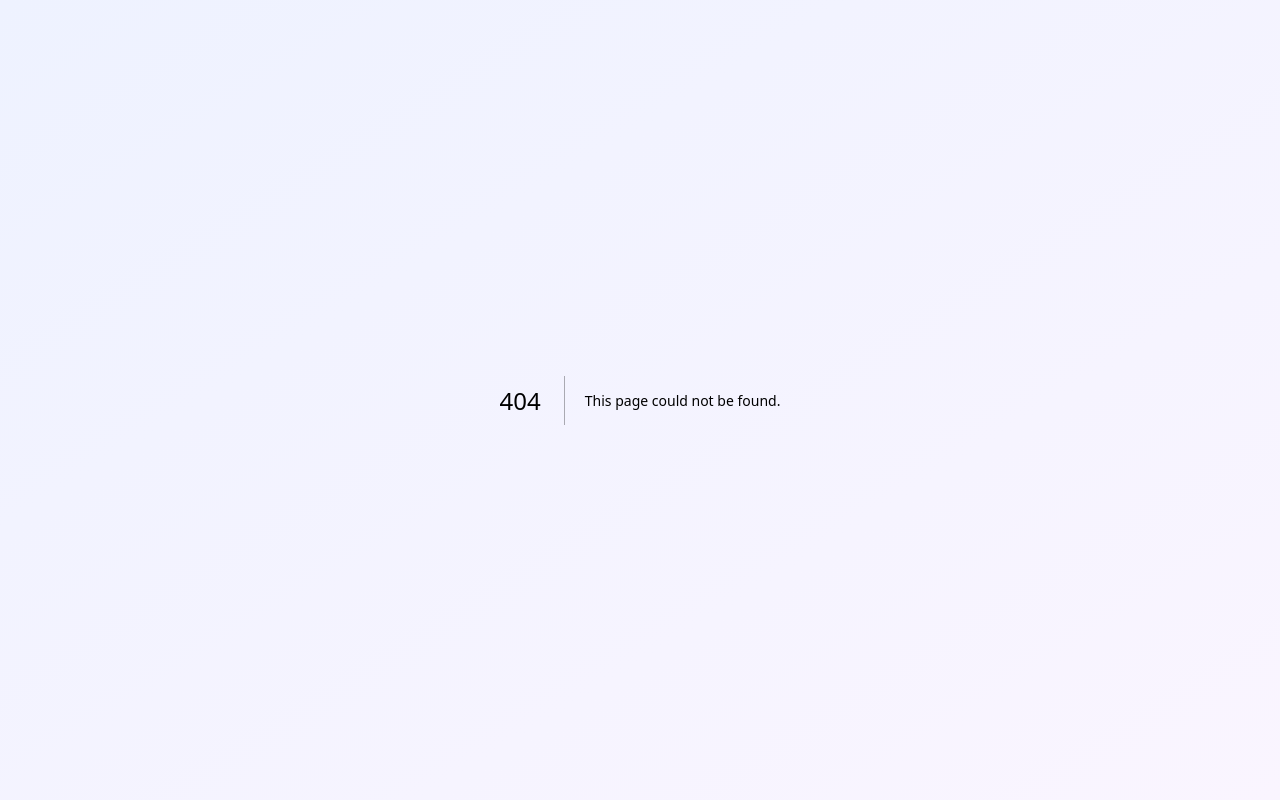
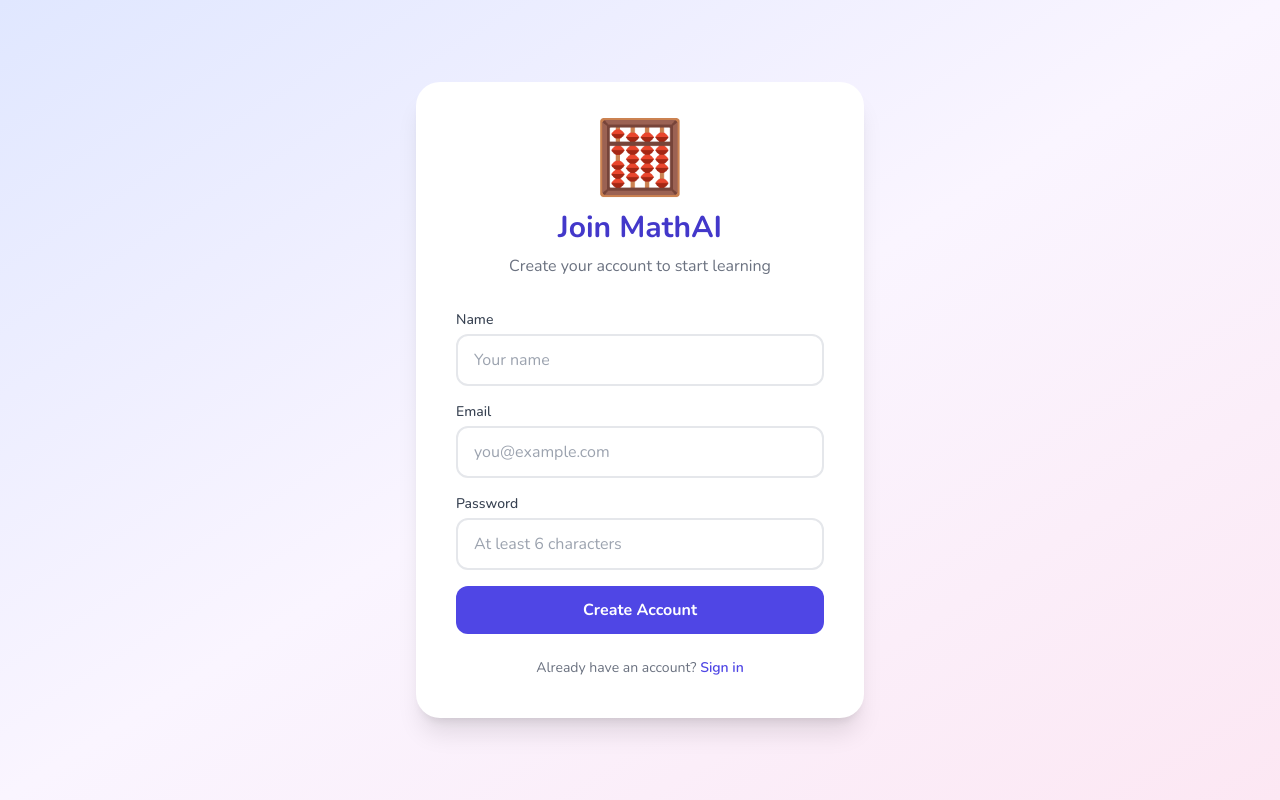
Before and after one commit to nishadsukumaran/mathai, a Next.js app in the folder apps/web/: page /auth/signup in a window 1280 px wide. Before the commit this address had no page. Built offline with nearby package versions, Linux system fonts and the light colour scheme.

Commit message:
feat: add email/password auth with signup, seed admin account

```diff
--- /dev/null
+++ b/apps/web/app/api/auth/signup/route.ts
@@ -0,0 +1,68 @@
+/**
+ * @module apps/web/app/api/auth/signup
+ *
+ * POST /api/auth/signup — create a new user with email + password.
+ */
+
+import { NextResponse } from "next/server";
+import { PrismaClient } from "@prisma/client";
+import bcrypt from "bcryptjs";
+
+const prisma = new PrismaClient();
+
+export async function POST(req: Request) {
+  try {
+    const body = await req.json();
+    const { email, password, name } = body;
+
+    if (!email || !password || !name) {
+      return NextResponse.json(
+        { error: "Name, email and password are required" },
+        { status: 400 }
+      );
+    }
+
+    if (password.length < 6) {
+      return NextResponse.json(
+        { error: "Password must be at least 6 characters" },
+        { status: 400 }
+      );
+    }
+
+    // Check if user already exists
+    const existing = await prisma.user.findUnique({ where: { email } });
+    if (existing) {
+      return NextResponse.json(
+        { error: "An account with this email already exists" },
+        { status: 409 }
+      );
+    }
+
+    const hashedPassword = await bcrypt.hash(password, 12);
+
+    const user = await prisma.user.create({
+      data: {
+        email,
+        name,
+        hashedPassword,
+        role: "student",
+      },
+    });
+
+    // Also create a StudentProfile for the new user
+    await prisma.studentProfile.create({
+      data: { userId: user.id },
+    });
+
+    return NextResponse.json(
+      { message: "Account created", userId: user.id },
+      { status: 201 }
+    );
+  } catch (err) {
+    console.error("Signup error:", err);
+    return NextResponse.json(
+      { error: "Internal server error" },
+      { status: 500 }
+    );
+  }
+}
--- a/apps/web/app/auth/signin/SignInContent.tsx
+++ b/apps/web/app/auth/signin/SignInContent.tsx
@@ -3,15 +3,14 @@
 /**
  * @module apps/web/app/auth/signin/SignInContent
  *
- * Client component that reads ?callbackUrl= and ?error= from the URL and
- * renders the sign-in UI. Must be wrapped in <Suspense> by its parent page
- * so that Next.js can statically pre-render the page shell without executing
- * useSearchParams() at build time.
+ * Sign-in form with email/password credentials + optional Google OAuth.
+ * Wrapped in <Suspense> by its parent page.
  */
 
 import { signIn, getProviders } from "next-auth/react";
 import { useEffect, useState } from "react";
 import { useSearchParams } from "next/navigation";
+import Link from "next/link";
 
 interface Provider {
   id: string;
@@ -24,92 +23,132 @@ interface Provider {
 const ERROR_MESSAGES: Record<string, string> = {
   OAuthSignin: "Couldn't start sign in. Please try again.",
   OAuthCallback: "Something went wrong during sign in. Please try again.",
-  OAuthCreateAccount: "Couldn't create your account. Please try again.",
-  EmailCreateAccount: "Couldn't create your account. Please try again.",
-  Callback: "Something went wrong. Please try again.",
   OAuthAccountNotLinked: "This email is already linked to another account.",
+  CredentialsSignin: "Invalid email or password. Please try again.",
   SessionRequired: "Please sign in to continue.",
   Default: "An error occurred. Please try again.",
 };
 
 export default function SignInContent() {
   const [providers, setProviders] = useState<Record<string, Provider> | null>(null);
+  const [email, setEmail] = useState("");
+  const [password, setPassword] = useState("");
   const [loading, setLoading] = useState(false);
 
   const searchParams = useSearchParams();
-  const callbackUrl = searchParams.get("callbackUrl") ?? "/dashboard";
+  const callbackUrl = searchParams.get("callbackUrl") || "/dashboard";
   const error = searchParams.get("error");
 
   useEffect(() => {
     getProviders().then(setProviders);
   }, []);
 
-  const handleSignIn = async (providerId: string) => {
+  const handleCredentials = async (e: React.FormEvent) => {
+    e.preventDefault();
     setLoading(true);
-    await signIn(providerId, { callbackUrl });
+    await signIn("credentials", { email, password, callbackUrl });
+    setLoading(false);
   };
+
+  // Filter out credentials provider — we render that as a form
+  const oauthProviders = providers
+    ? Object.values(providers).filter((p) => p.type !== "credentials")
+    : [];
 
   return (
     <main className="min-h-screen flex items-center justify-center bg-gradient-to-br from-indigo-100 via-purple-50 to-pink-100 p-4">
-      <div className="bg-white rounded-3xl shadow-xl p-10 w-full max-w-md text-center">
-        {/* Logo / mascot area */}
+      <div className="bg-white rounded-3xl shadow-xl p-10 w-full max-w-md">
+        <div className="text-center mb-8">
           <div className="text-7xl mb-4">🧮</div>
           <h1 className="text-3xl font-bold text-indigo-700 mb-2">MathAI</h1>
-        <p className="text-gray-500 mb-8">Sign in to start earning XP and levelling up!</p>
+          <p className="text-gray-500">Sign in to start earning XP!</p>
+        </div>
 
         {/* Error message */}
         {error && (
           <div className="mb-6 bg-red-50 border border-red-200 text-red-700 rounded-xl px-4 py-3 text-sm">
-            {ERROR_MESSAGES[error] ?? ERROR_MESSAGES["Default"]}
+            {ERROR_MESSAGES[error] || ERROR_MESSAGES["Default"]}
           </div>
         )}
 
-        {/* Provider buttons */}
+        {/* Email + Password form */}
+        <form onSubmit={handleCredentials} className="space-y-4">
+          <div>
+            <label htmlFor="email" className="block text-sm font-medium text-gray-700 mb-1">
+              Email
+            </label>
+            <input
+              id="email"
+              type="email"
+              value={email}
+              onChange={(e) => setEmail(e.target.value)}
+              required
+              className="w-full border-2 border-gray-200 rounded-xl px-4 py-3 focus:border-indigo-500 outline-none transition"
+              placeholder="you@example.com"
+            />
+          </div>
+
+          <div>
+            <label htmlFor="password" className="block text-sm font-medium text-gray-700 mb-1">
+              Password
+            </label>
+            <input
+              id="password"
+              type="password"
+              value={password}
+              onChange={(e) => setPassword(e.target.value)}
+              required
+              className="w-full border-2 border-gray-200 rounded-xl px-4 py-3 focus:border-indigo-500 outline-none transition"
+              placeholder="Your password"
+            />
+          </div>
+
+          <button
+            type="submit"
+            disabled={loading}
+            className="w-full bg-indigo-600 text-white py-3 rounded-xl font-bold hover:bg-indigo-700 disabled:opacity-60 transition"
+          >
+            {loading ? "Signing in..." : "Sign In"}
+          </button>
+        </form>
+
+        {/* OAuth providers (Google etc.) */}
+        {oauthProviders.length > 0 && (
+          <>
+            <div className="flex items-center gap-3 my-6">
+              <div className="flex-1 h-px bg-gray-200" />
+              <span className="text-sm text-gray-400">or</span>
+              <div className="flex-1 h-px bg-gray-200" />
+            </div>
+
             <div className="space-y-3">
-          {providers && Object.values(providers).length > 0 ? (
-            Object.values(providers).map((provider) => (
+              {oauthProviders.map((provider) => (
                 <button
                   key={provider.id}
-                onClick={() => handleSignIn(provider.id)}
+                  onClick={() => signIn(provider.id, { callbackUrl })}
                   disabled={loading}
-                className="w-full flex items-center justify-center gap-3 px-6 py-4 border-2 border-gray-200 rounded-2xl text-gray-700 font-semibold hover:bg-gray-50 hover:border-indigo-300 transition disabled:opacity-60 disabled:cursor-not-allowed"
+                  className="w-full flex items-center justify-center gap-3 px-6 py-3 border-2 border-gray-200 rounded-xl text-gray-700 font-semibold hover:bg-gray-50 hover:border-indigo-300 transition disabled:opacity-60"
                 >
                   {provider.id === "google" && (
                     <svg className="w-5 h-5" viewBox="0 0 24 24">
-                    <path
-                      fill="#4285F4"
-                      d="M22.56 12.25c0-.78-.07-1.53-.2-2.25H12v4.26h5.92c-.26 1.37-1.04 2.53-2.21 3.31v2.77h3.57c2.08-1.92 3.28-4.74 3.28-8.09z"
-                    />
-                    <path
-                      fill="#34A853"
-                      d="M12 23c2.97 0 5.46-.98 7.28-2.66l-3.57-2.77c-.98.66-2.23 1.06-3.71 1.06-2.86 0-5.29-1.93-6.16-4.53H2.18v2.84C3.99 20.53 7.7 23 12 23z"
-                    />
-                    <path
-                      fill="#FBBC05"
-                      d="M5.84 14.09c-.22-.66-.35-1.36-.35-2.09s.13-1.43.35-2.09V7.07H2.18C1.43 8.55 1 10.22 1 12s.43 3.45 1.18 4.93l2.85-2.22.81-.62z"
-                    />
-                    <path
-                      fill="#EA4335"
-                      d="M12 5.38c1.62 0 3.06.56 4.21 1.64l3.15-3.15C17.45 2.09 14.97 1 12 1 7.7 1 3.99 3.47 2.18 7.07l3.66 2.84c.87-2.6 3.3-4.53 6.16-4.53z"
-                    />
+                      <path fill="#4285F4" d="M22.56 12.25c0-.78-.07-1.53-.2-2.25H12v4.26h5.92c-.26 1.37-1.04 2.53-2.21 3.31v2.77h3.57c2.08-1.92 3.28-4.74 3.28-8.09z" />
+                      <path fill="#34A853" d="M12 23c2.97 0 5.46-.98 7.28-2.66l-3.57-2.77c-.98.66-2.23 1.06-3.71 1.06-2.86 0-5.29-1.93-6.16-4.53H2.18v2.84C3.99 20.53 7.7 23 12 23z" />
+                      <path fill="#FBBC05" d="M5.84 14.09c-.22-.66-.35-1.36-.35-2.09s.13-1.43.35-2.09V7.07H2.18C1.43 8.55 1 10.22 1 12s.43 3.45 1.18 4.93l2.85-2.22.81-.62z" />
+                      <path fill="#EA4335" d="M12 5.38c1.62 0 3.06.56 4.21 1.64l3.15-3.15C17.45 2.09 14.97 1 12 1 7.7 1 3.99 3.47 2.18 7.07l3.66 2.84c.87-2.6 3.3-4.53 6.16-4.53z" />
                     </svg>
                   )}
-                {loading ? "Signing in..." : `Continue with ${provider.name}`}
+                  Continue with {provider.name}
                 </button>
-            ))
-          ) : (
-            <div className="text-gray-400 text-sm py-4">
-              No sign-in providers configured yet.
-              <br />
-              <span className="text-indigo-500">
-                Add GOOGLE_CLIENT_ID and GOOGLE_CLIENT_SECRET to .env.local
-              </span>
+              ))}
             </div>
+          </>
         )}
-        </div>
 
-        <p className="mt-8 text-xs text-gray-400">
-          By signing in, you agree to our Terms of Service and Privacy Policy.
+        <p className="mt-6 text-center text-sm text-gray-500">
+          Don&apos;t have an account?{" "}
+          <Link href="/auth/signup" className="text-indigo-600 font-semibold hover:underline">
+            Sign up
+          </Link>
         </p>
       </div>
     </main>
--- /dev/null
+++ b/apps/web/app/auth/signup/page.tsx
@@ -0,0 +1,126 @@
+"use client";
+
+import { useState } from "react";
+import { signIn } from "next-auth/react";
+import Link from "next/link";
+
+export default function SignUpPage() {
+  const [name, setName] = useState("");
+  const [email, setEmail] = useState("");
+  const [password, setPassword] = useState("");
+  const [error, setError] = useState("");
+  const [loading, setLoading] = useState(false);
+
+  const handleSubmit = async (e: React.FormEvent) => {
+    e.preventDefault();
+    setError("");
+    setLoading(true);
+
+    try {
+      const res = await fetch("/api/auth/signup", {
+        method: "POST",
+        headers: { "Content-Type": "application/json" },
+        body: JSON.stringify({ name, email, password }),
+      });
+
+      const data = await res.json();
+
+      if (!res.ok) {
+        setError(data.error || "Something went wrong");
+        setLoading(false);
+        return;
+      }
+
+      // Auto sign-in after successful signup
+      await signIn("credentials", {
+        email,
+        password,
+        callbackUrl: "/dashboard",
+      });
+    } catch {
+      setError("Could not connect to the server");
+      setLoading(false);
+    }
+  };
+
+  return (
+    <main className="min-h-screen flex items-center justify-center bg-gradient-to-br from-indigo-100 via-purple-50 to-pink-100 p-4">
+      <div className="bg-white rounded-3xl shadow-xl p-10 w-full max-w-md">
+        <div className="text-center mb-8">
+          <div className="text-7xl mb-4">🧮</div>
+          <h1 className="text-3xl font-bold text-indigo-700 mb-2">Join MathAI</h1>
+          <p className="text-gray-500">Create your account to start learning</p>
+        </div>
+
+        {error && (
+          <div className="mb-6 bg-red-50 border border-red-200 text-red-700 rounded-xl px-4 py-3 text-sm">
+            {error}
+          </div>
+        )}
+
+        <form onSubmit={handleSubmit} className="space-y-4">
+          <div>
+            <label htmlFor="name" className="block text-sm font-medium text-gray-700 mb-1">
+              Name
+            </label>
+            <input
+              id="name"
+              type="text"
+              value={name}
+              onChange={(e) => setName(e.target.value)}
+              required
+              className="w-full border-2 border-gray-200 rounded-xl px-4 py-3 focus:border-indigo-500 outline-none transition"
+              placeholder="Your name"
+            />
+          </div>
+
+          <div>
+            <label htmlFor="email" className="block text-sm font-medium text-gray-700 mb-1">
+              Email
+            </label>
+            <input
+              id="email"
+              type="email"
+              value={email}
+              onChange={(e) => setEmail(e.target.value)}
+              required
+              className="w-full border-2 border-gray-200 rounded-xl px-4 py-3 focus:border-indigo-500 outline-none transition"
+              placeholder="you@example.com"
+            />
+          </div>
+
+          <div>
+            <label htmlFor="password" className="block text-sm font-medium text-gray-700 mb-1">
+              Password
+            </label>
+            <input
+              id="password"
+              type="password"
+              value={password}
+              onChange={(e) => setPassword(e.target.value)}
+              required
+              minLength={6}
+              className="w-full border-2 border-gray-200 rounded-xl px-4 py-3 focus:border-indigo-500 outline-none transition"
+              placeholder="At least 6 characters"
+            />
+          </div>
+
+          <button
+            type="submit"
+            disabled={loading}
+            className="w-full bg-indigo-600 text-white py-3 rounded-xl font-bold hover:bg-indigo-700 disabled:opacity-60 transition mt-2"
+          >
+            {loading ? "Creating account..." : "Create Account"}
+          </button>
+        </form>
+
+        <p className="mt-6 text-center text-sm text-gray-500">
+          Already have an account?{" "}
+          <Link href="/auth/signin" className="text-indigo-600 font-semibold hover:underline">
+            Sign in
+          </Link>
+        </p>
+      </div>
+    </main>
+  );
+}
--- a/apps/web/lib/auth.ts
+++ b/apps/web/lib/auth.ts
@@ -2,24 +2,58 @@
  * @module apps/web/lib/auth
  *
  * NextAuth.js configuration.
- * Supports Google OAuth for parent/teacher accounts.
- * Email magic link available when EMAIL_SERVER is configured.
- *
- * Providers are conditionally included — app won't crash if env vars
- * are missing in dev. Set them in .env.local to activate.
+ * Supports:
+ *   1. Email + password credentials (always available)
+ *   2. Google OAuth (when GOOGLE_CLIENT_ID + GOOGLE_CLIENT_SECRET are set)
  */
 
 import type { NextAuthOptions } from "next-auth";
+import CredentialsProvider from "next-auth/providers/credentials";
 import GoogleProvider from "next-auth/providers/google";
 import { PrismaAdapter } from "@next-auth/prisma-adapter";
 import { PrismaClient } from "@prisma/client";
+import bcrypt from "bcryptjs";
 
 const prisma = new PrismaClient();
 
-// Build provider list dynamically based on what's configured
+// Build provider list dynamically
 const providers: NextAuthOptions["providers"] = [];
 
-// Google OAuth — requires GOOGLE_CLIENT_ID + GOOGLE_CLIENT_SECRET in .env.local
+// ── Credentials (email + password) ──────────────────────────────────────────
+providers.push(
+  CredentialsProvider({
+    name: "credentials",
+    credentials: {
+      email: { label: "Email", type: "email" },
+      password: { label: "Password", type: "password" },
+    },
+    async authorize(credentials) {
+      if (!credentials?.email || !credentials?.password) return null;
+
+      const user = await prisma.user.findUnique({
+        where: { email: credentials.email },
+      });
+
+      if (!user || !user.hashedPassword) return null;
+
+      const isValid = await bcrypt.compare(
+        credentials.password,
+        user.hashedPassword
+      );
+
+      if (!isValid) return null;
+
+      return {
+        id: user.id,
+        email: user.email,
+        name: user.name,
+        image: user.avatarUrl,
+      };
+    },
+  })
+);
+
+// ── Google OAuth (optional) ─────────────────────────────────────────────────
 if (process.env["GOOGLE_CLIENT_ID"] && process.env["GOOGLE_CLIENT_SECRET"]) {
   providers.push(
     GoogleProvider({
@@ -27,13 +61,10 @@ if (process.env["GOOGLE_CLIENT_ID"] && process.env["GOOGLE_CLIENT_SECRET"]) {
       clientSecret: process.env["GOOGLE_CLIENT_SECRET"],
       authorization: {
         params: {
-          // Request offline access for refresh tokens
           access_type: "offline",
           prompt: "consent",
         },
       },
-      // Increase OIDC discovery timeout — default 3500ms is too short on
-      // busy dev servers (event loop lag can cause premature AbortSignal fires)
       httpOptions: {
         timeout: 15000,
       },
--- a/apps/web/package.json
+++ b/apps/web/package.json
@@ -41,6 +41,7 @@
     "@radix-ui/react-toggle-group": "^1.1.0",
     "@radix-ui/react-tooltip": "^1.1.0",
     "@tanstack/react-query": "^5.17.0",
+    "bcryptjs": "^2.4.3",
     "axios": "^1.6.0",
     "class-variance-authority": "^0.7.1",
     "clsx": "^2.1.0",
@@ -72,6 +73,7 @@
   "devDependencies": {
     "@tailwindcss/container-queries": "^0.1.1",
     "@tailwindcss/typography": "^0.5.0",
+    "@types/bcryptjs": "^2.4.6",
     "@types/node": "^20.11.0",
     "@types/nodemailer": "^6.4.0",
     "@types/react": "^18.3.0",
--- a/package.json
+++ b/package.json
@@ -43,6 +43,7 @@
   },
   "dependencies": {
     "@prisma/client": "^5.8.0",
+    "bcryptjs": "^2.4.3",
     "zod": "^3.22.0",
     "express": "^4.18.2",
     "cors": "^2.8.5",
@@ -55,6 +56,6 @@
   },
   "prisma": {
     "schema": "database/schema/schema.prisma",
-    "seed": "ts-node --compiler-options '{\"module\":\"CommonJS\"}' database/seed/seed.ts"
+    "seed": "ts-node --compiler-options '{\"module\":\"CommonJS\"}' database/seed.ts"
   }
 }
```
Also changed, not shown: 2 other files (tests, documents, lock files or other folders). Lines whose indentation alone changed are shown as unchanged.
